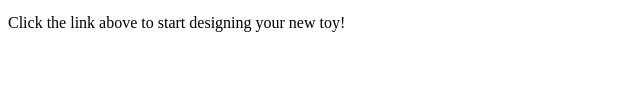
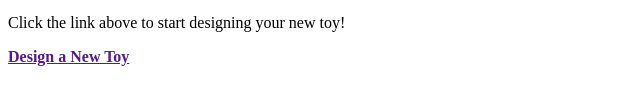
Before and after one commit to DilshanFernando-Dev/mimoCourse, a plain HTML site: page TOYS'R'U Home Page/index.html in a window 1280 px wide. Shown: the part 170-274 px from the top of the page, without its empty margins (0-640 px from the left). Drawn offline with Linux system fonts and the light colour scheme.

Commit message:
Now let's create a new link after the list element so our visitors can access the new toy designer

```diff
--- a/TOYS'R'U Home Page/index.html
+++ b/TOYS'R'U Home Page/index.html
@@ -9,5 +9,6 @@
       <li><a href="2">Jobs</a></li>
     </ul>
     <p>Click the link above to start designing your new toy!</p>
+    <a href="" style="font-weight: bold;">Design a New Toy</a>
   </body>
 </html>
```
